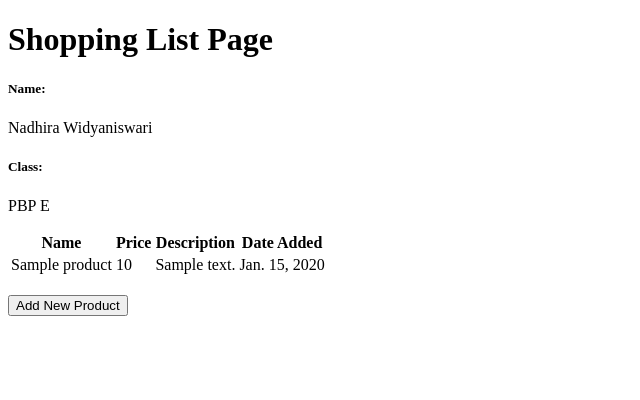
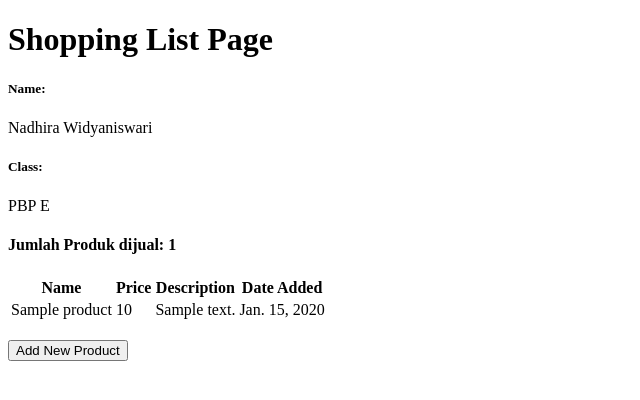
Before and after one commit to NadhiraWidyaniswari/maribelanja, a Django app: page / in a window 1280 px wide. Shown: the top 400 px of the page, without its empty margins (0-640 px from the left). Run offline with Django 4.2, Linux system fonts and the light colour scheme; tables that the repository leaves empty hold one stand-in row (values such as "Sample post").

Commit message:
menambah bonus

```diff
--- a/main/templates/main.html
+++ b/main/templates/main.html
@@ -9,6 +9,7 @@
     <h5>Class:</h5>
     <p>{{class}}</p>
 
+    <h4>Jumlah Produk dijual: {{ total_produk }} </h4>
 <table>
     <tr>
         <th>Name</th>
--- a/main/views.py
+++ b/main/views.py
@@ -9,9 +9,11 @@ from main.models import Product
 def show_main(request):
     products = Product.objects.all()
 
+    total_produk = products.count()
     context = {
         'name': 'Nadhira Widyaniswari', # Nama kamu
         'class': 'PBP E', # Kelas PBP kamu
+        'total_produk': total_produk,
         'products': products
     }
 
```
